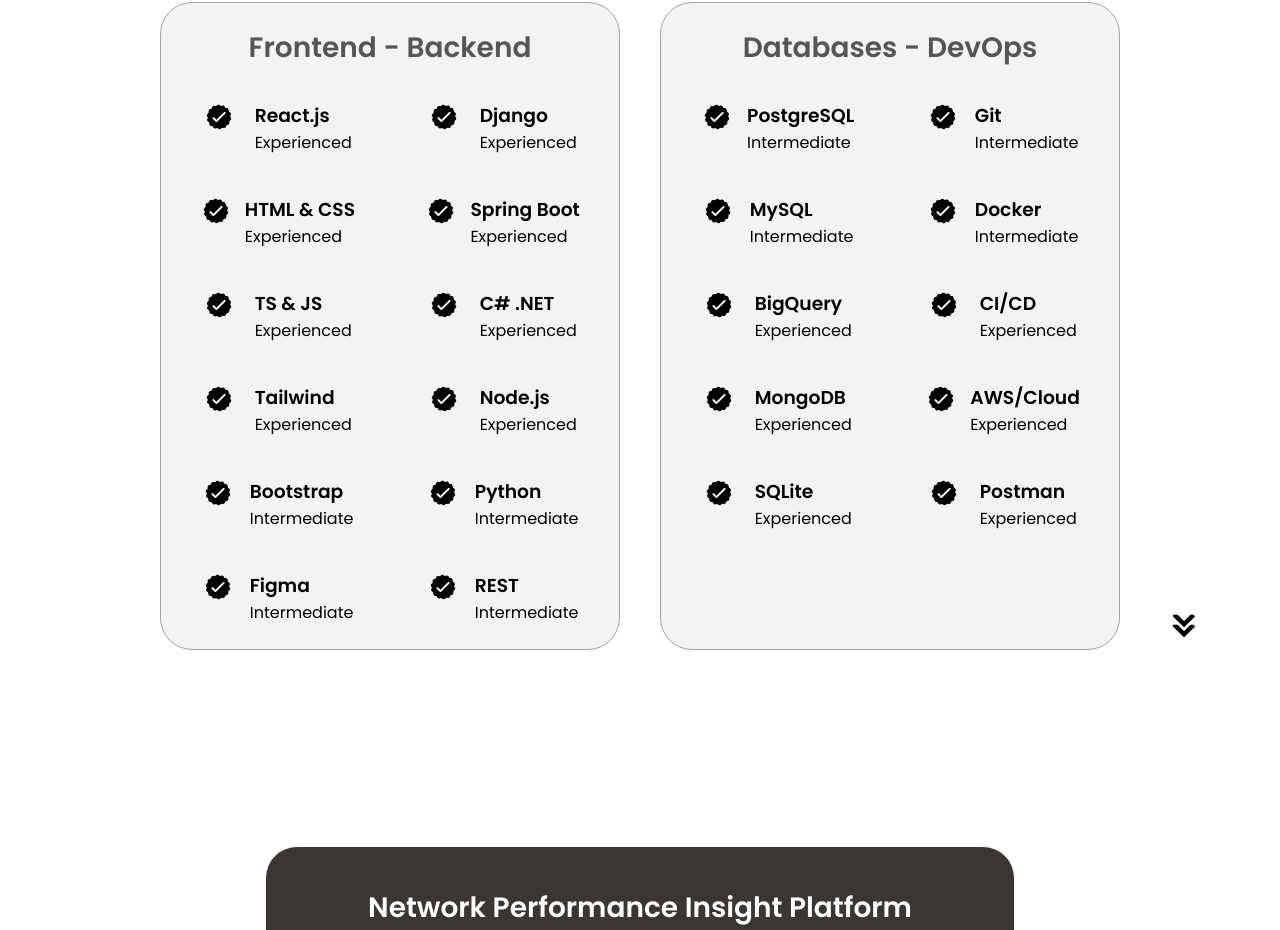
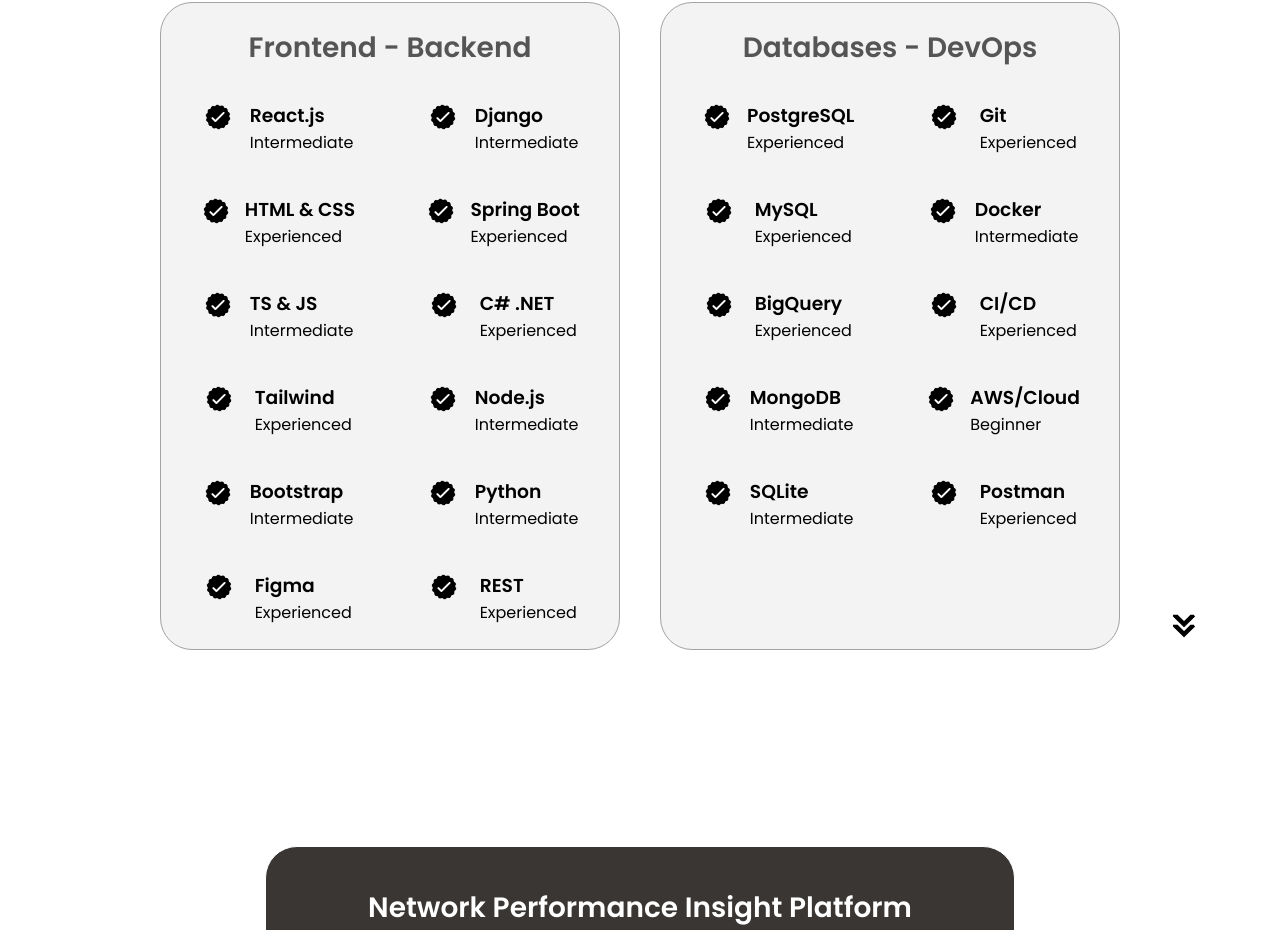
Before and after one commit to EddieMjiyakho/Portfolio, a plain HTML site: page index.html in a window 1280 px wide. Shown: the part 2238-3168 px from the top of the page. Drawn offline with Linux system fonts and the light colour scheme.

```diff
--- a/index.html
+++ b/index.html
@@ -149,7 +149,7 @@
                 />
                 <div>
                   <h3>React.js</h3>
-                  <p style="color: black;">Experienced</p>
+                  <p style="color: black;">Intermediate</p>
                 </div>
               </article>
               <article>
@@ -160,7 +160,7 @@
                 />
                 <div>
                   <h3>Django</h3>
-                  <p style="color: black;">Experienced</p>
+                  <p style="color: black;">Intermediate</p>
                 </div>
               </article>
               <article>
@@ -193,7 +193,7 @@
                 />
                 <div>
                   <h3>TS & JS</h3>
-                  <p style="color: black;">Experienced</p>
+                  <p style="color: black;">Intermediate</p>
                 </div>
               </article>
               <article>
@@ -226,7 +226,7 @@
                 />
                 <div>
                   <h3>Node.js</h3>
-                  <p style="color: black;">Experienced</p>
+                  <p style="color: black;">Intermediate</p>
                 </div>
               </article>
               <article>
@@ -259,7 +259,7 @@
                 />
                 <div>
                   <h3>Figma</h3>
-                  <p style="color: black;">Intermediate</p>
+                  <p style="color: black;">Experienced</p>
                 </div>
               </article>
               <article>
@@ -270,7 +270,7 @@
                 />
                 <div>
                   <h3>REST</h3>
-                  <p style="color: black;">Intermediate</p>
+                  <p style="color: black;">Experienced</p>
                 </div>
               </article>
             </div>
@@ -286,7 +286,7 @@
                 />
                 <div>
                   <h3>PostgreSQL</h3>
-                  <p style="color: black;">Intermediate</p>
+                  <p style="color: black;">Experienced</p>
                 </div>
               </article>
               <article>
@@ -297,7 +297,7 @@
                 />
                 <div>
                   <h3>Git</h3>
-                  <p style="color: black;">Intermediate</p>
+                  <p style="color: black;">Experienced</p>
                 </div>
               </article>
               <article>
@@ -308,7 +308,7 @@
                 />
                 <div>
                   <h3>MySQL</h3>
-                  <p style="color: black;">Intermediate</p>
+                  <p style="color: black;">Experienced</p>
                 </div>
               </article>
               <article>
@@ -352,7 +352,7 @@
                 />
                 <div>
                   <h3>MongoDB</h3>
-                  <p style="color: black;">Experienced</p>
+                  <p style="color: black;">Intermediate</p>
                 </div>
               </article>
               <article>
@@ -363,7 +363,7 @@
                 />
                 <div>
                   <h3>AWS/Cloud</h3>
-                  <p style="color: black;">Experienced</p>
+                  <p style="color: black;">Beginner</p>
                 </div>
               </article>
               <article>
@@ -374,7 +374,7 @@
                 />
                 <div>
                   <h3>SQLite</h3>
-                  <p style="color: black;">Experienced</p>
+                  <p style="color: black;">Intermediate</p>
                 </div>
               </article>
               <article>
```
